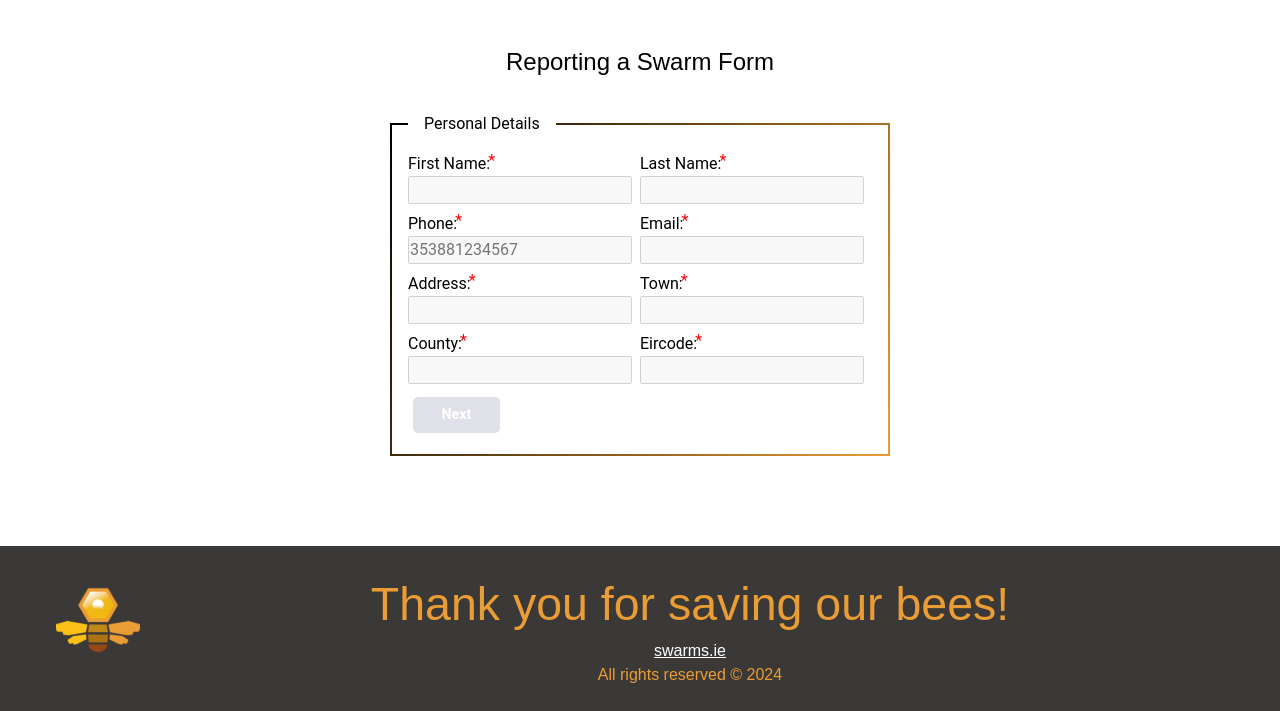
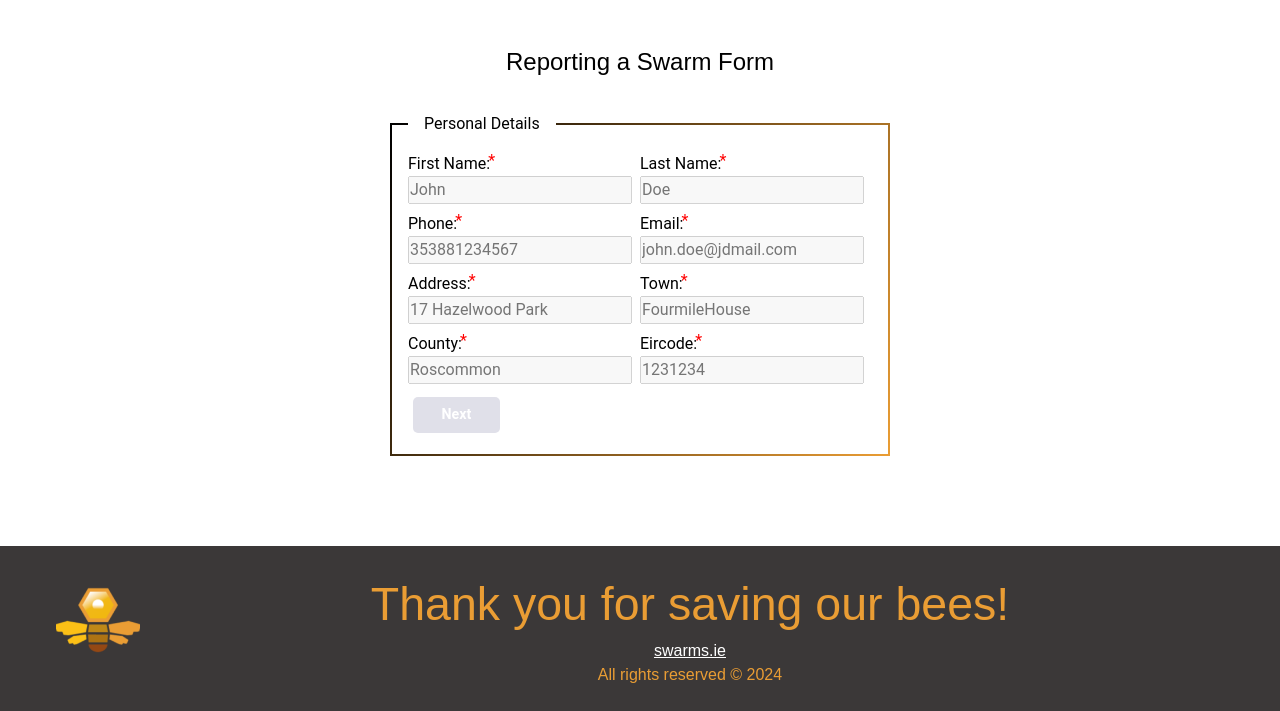
Before and after one commit to Shane-Donlon/ci-pp4-django, a Django app: page /report-a-swarm in a window 1280 px wide. Shown: the part 198-909 px from the top of the page. Run offline with Django 4.2, Linux system fonts and the light colour scheme; some libraries are stand-ins or nearby versions.

Commit message:
Feat update: add placeholder text to form

```diff
--- a/swarms/report_swarm/templates/report_swarm/report_swarm.html
+++ b/swarms/report_swarm/templates/report_swarm/report_swarm.html
@@ -33,12 +33,12 @@
                     <legend>Personal Details</legend>
                     <div class="form-group">
                         {% render_field form.first_name.label_tag %}
-                        {% render_field form.first_name autocomplete="given-name" %}
+                        {% render_field form.first_name autocomplete="given-name" placeholder="John" %}
                         <p class="display-none"></p>
                     </div>
                     <div class="form-group">
                         {% render_field form.last_name.label_tag %}
-                        {% render_field form.last_name autocomplete="family-name" %}
+                        {% render_field form.last_name autocomplete="family-name" placeholder="Doe" %}
                         <p class="display-none"></p>
                     </div>
                     <div class="form-group">
@@ -48,27 +48,27 @@
                     </div>
                     <div class="form-group">
                         {% render_field form.email.label_tag %}
-                        {% render_field form.email autocomplete="email" %}
+                        {% render_field form.email autocomplete="email" placeholder="john.doe@jdmail.com" %}
                         <p class="display-none"></p>
                     </div>
                     <div class="form-group">
                         {% render_field form.address.label_tag %}
-                        {% render_field form.address autocomplete="address-line1" %}
+                        {% render_field form.address autocomplete="address-line4" placeholder="17 Hazelwood Park" %}
                         <p class="display-none"></p>
                     </div>
                     <div class="form-group">
                         {% render_field form.town.label_tag %}
-                        {% render_field form.town autocomplete="address-line3" %}
+                        {% render_field form.town autocomplete="address-line2" placeholder="FourmileHouse" %}
                         <p class="display-none"></p>
                     </div>
                     <div class="form-group">
                         {% render_field form.county.label_tag %}
-                        {% render_field form.county list="countyNames" %}
+                        {% render_field form.county list="countyNames" placeholder="Roscommon" %}
                         <p class="display-none countiesErrors"></p>
                     </div>
                     <div class="form-group">
                         {% render_field form.eircode.label_tag %}
-                        {% render_field form.eircode autocomplete="postal-code" minlength="7" %}
+                        {% render_field form.eircode autocomplete="postal-code" minlength="7" placeholder="1231234" %}
                         <p class="display-none"></p>
                     </div>
                     <div class="btn-container">
@@ -88,7 +88,7 @@
                     </div>
                     <div class="form-group">
                         {% render_field form.description.label_tag %}
-                        {% render_field form.description %}
+                        {% render_field form.description placeholder="I have a swarm of bees that are outside, on a roof, should be able to reach with a ladder, please help" %}
                         <p class="display-none"></p>
                     </div>
                     <div class="form-group">
@@ -119,7 +119,7 @@
                     <div class="btn-container">
                         <button class="btn reset-btn" type="reset">Reset All Data</button>
                         <button class="btn " id="prev" type="button">Prev</button>
-                        <button type="Submit" class="btn">Submit</button>
+                        <button type="Submit" class="btn submit-btn">Submit</button>
                     </div>
                 </fieldset>
             </div>
```
